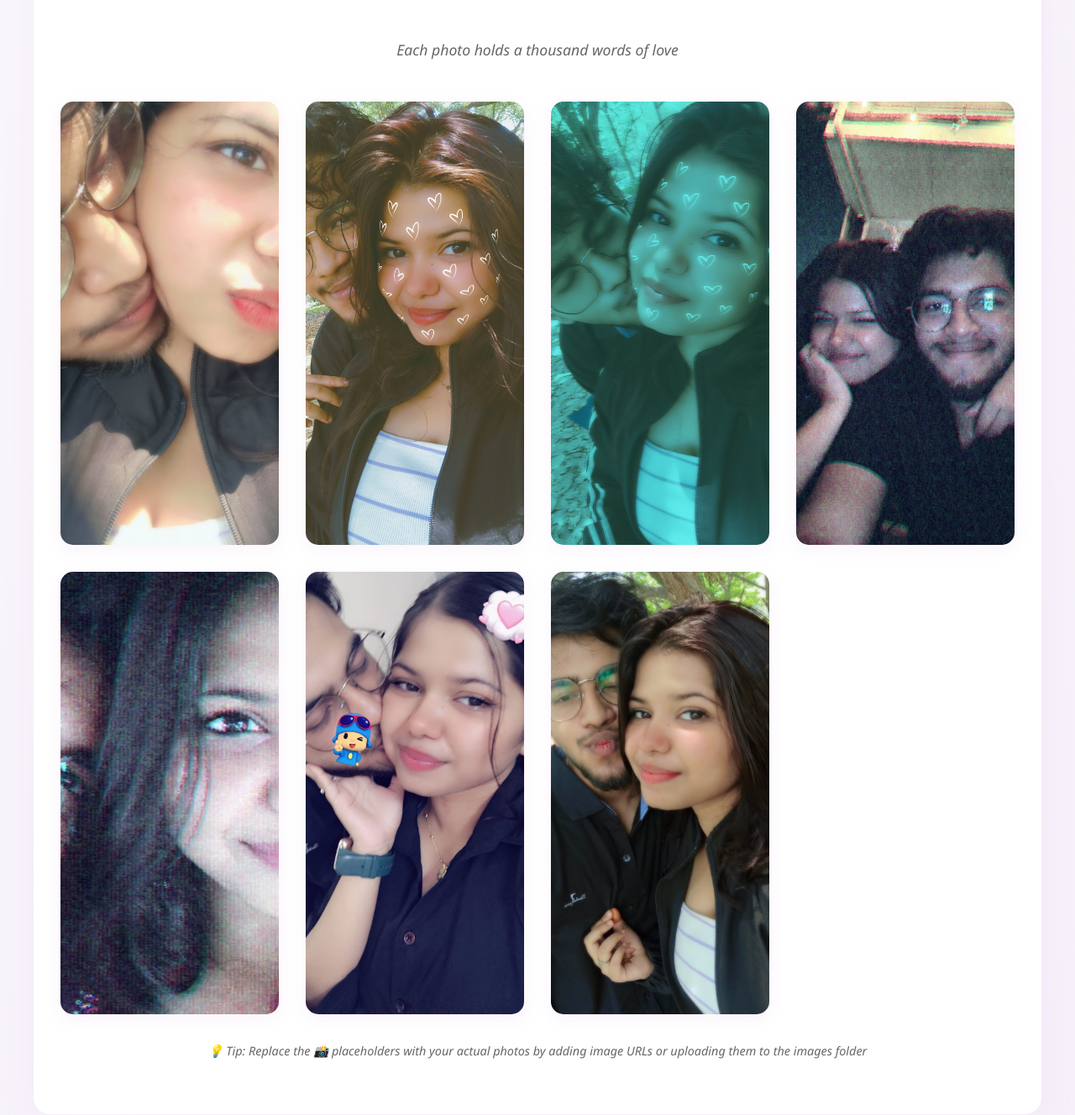
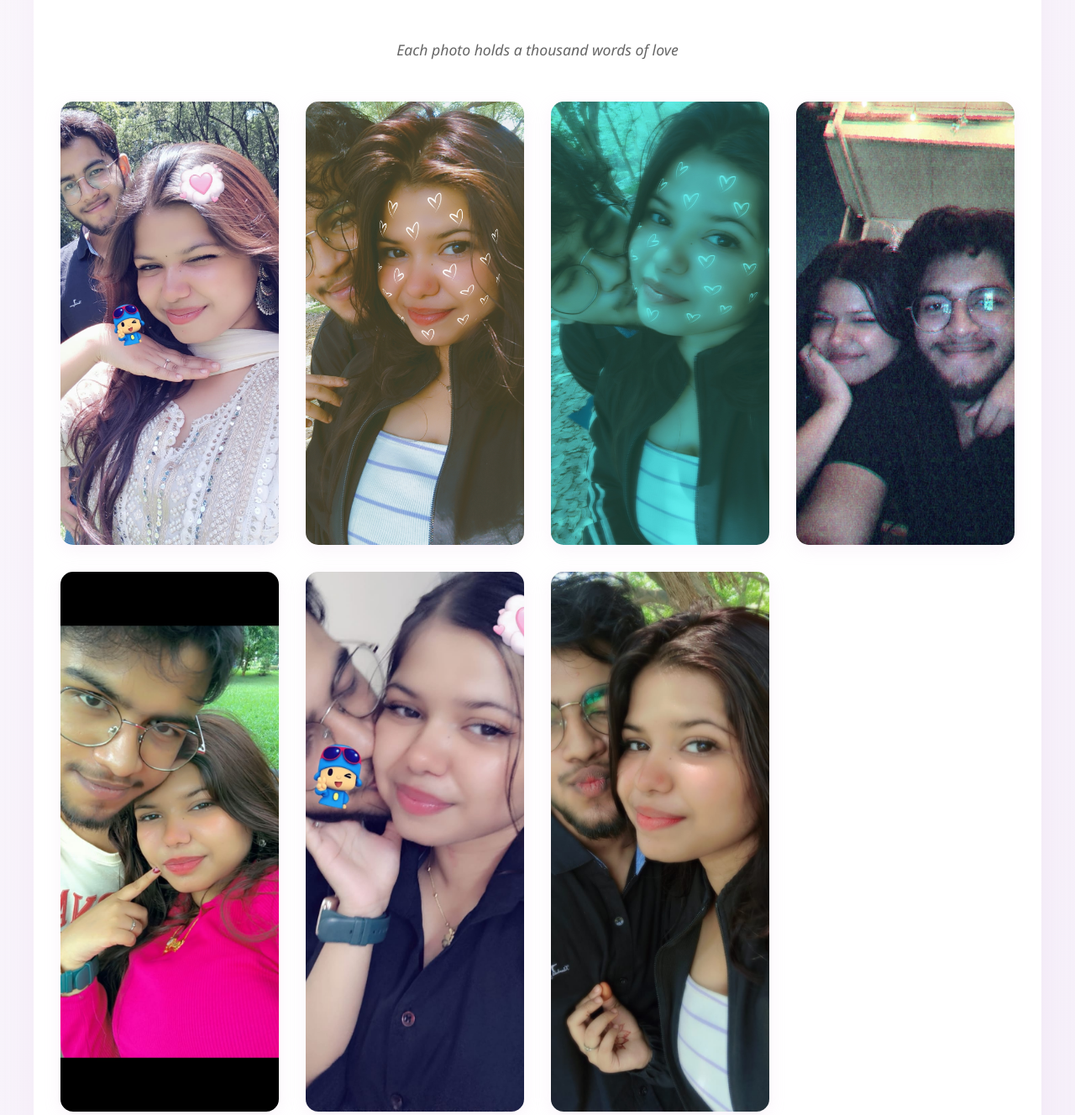
Before and after one commit to rajveer99-rgv/birthday-website, a plain HTML site: page index.html in a window 1280 px wide. Shown: the part 4082-5410 px from the top of the page at 84% size. Drawn offline with Linux system fonts and the light colour scheme.

Commit message:
Update index.html

```diff
--- a/index.html
+++ b/index.html
@@ -158,7 +158,7 @@
         <p class="gallery-subtitle">Each photo holds a thousand words of love</p>
         <div class="gallery-grid">
             <div class="gallery-item">
-                <img src="https://raw.githubusercontent.com/rajveer99-rgv/birthday-website/master/images/IMG_20260503_112731.jpg" alt="Our First Meeting" style="width: 100%; height: 100%; object-fit: cover;">
+                <img src="https://raw.githubusercontent.com/rajveer99-rgv/birthday-website/master/images/smile1.jpeg" alt="Our First Meeting" style="width: 100%; height: 100%; object-fit: cover;">
                 <p class="gallery-caption">Our First Meeting</p>
             </div>
             <div class="gallery-item">
@@ -174,7 +174,7 @@
                 <p class="gallery-caption">Lal Bagh Memories</p>
             </div>
             <div class="gallery-item">
-                <img src="https://raw.githubusercontent.com/rajveer99-rgv/birthday-website/master/images/bubu2(auto).jpeg" alt="Your Beautiful Smile" style="width: 100%; height: 100%; object-fit: cover;">
+                <img src="https://raw.githubusercontent.com/rajveer99-rgv/birthday-website/master/images/smile2.jpeg" alt="Your Beautiful Smile" style="width: 100%; height: 100%; object-fit: cover;">
                 <p class="gallery-caption">Your Beautiful Smile</p>
             </div>
             <div class="gallery-item">
```
